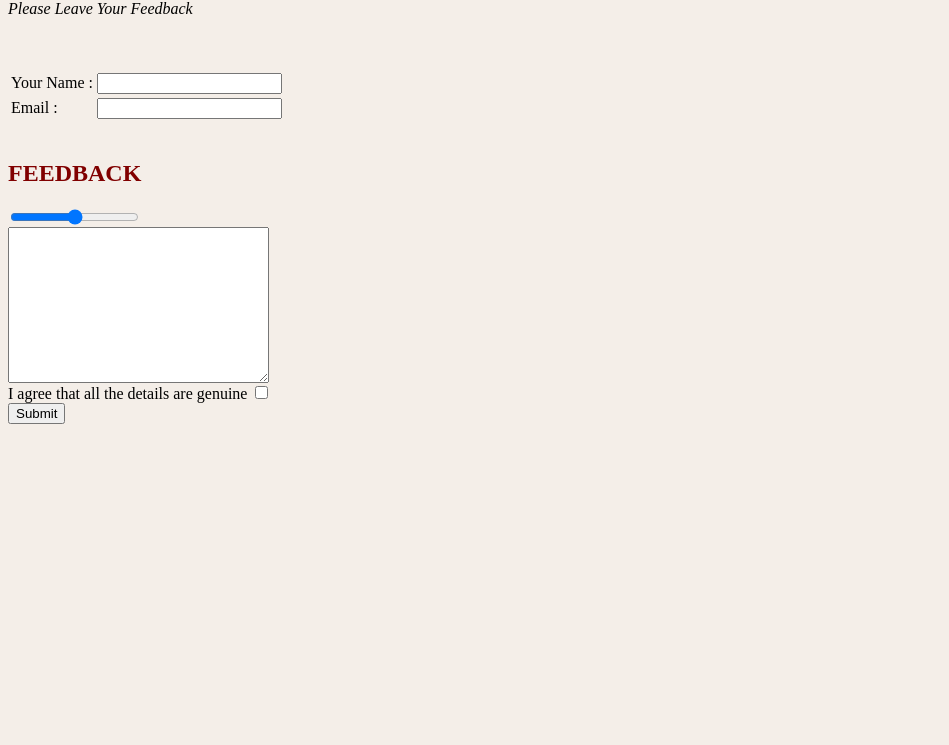
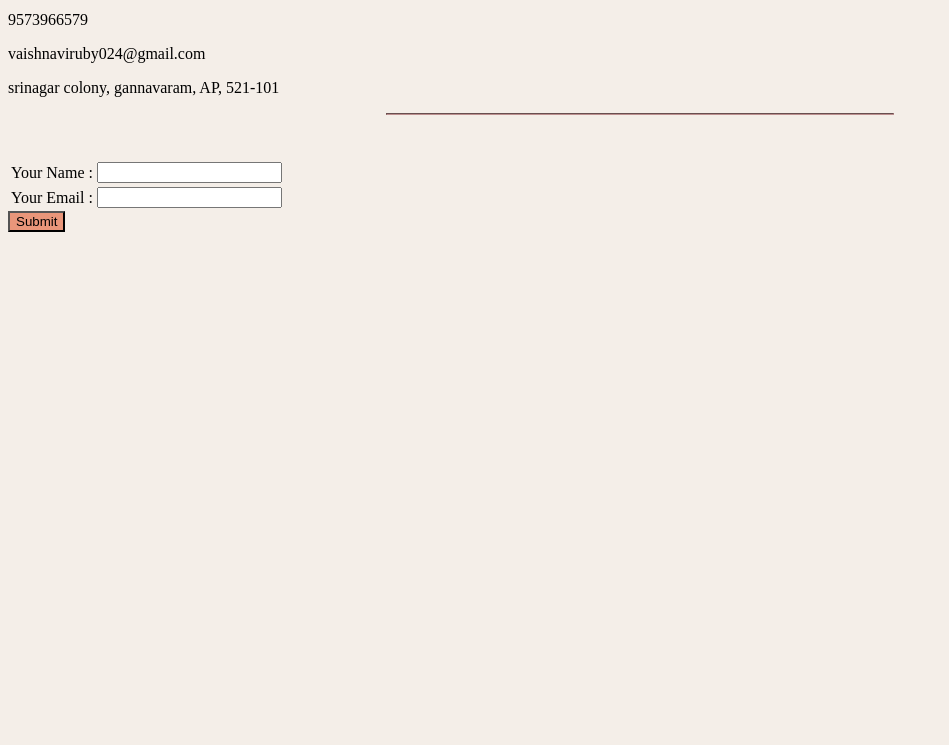
Before and after one commit to Vaishnavi-Kocherla/CV, a plain HTML site: page feedback.html in a window 1280 px wide. Shown: the part 55-800 px from the top of the page, without its empty margins (0-949 px from the left). Drawn offline with Linux system fonts and the light colour scheme; files that its build step writes are made by us from their sources.

Commit message:
Update feedback.html

```diff
--- a/feedback.html
+++ b/feedback.html
@@ -1,27 +1,28 @@
-<Html>
+<html>
+    <head>
+        <title>
+            CONTACT ME 📞
+        </title>
+    </head>
     <body>
-        <link rel="stylesheet" href="css/styles.css">
-        <h2>FEEDBACK FORM</h2>
-        <p><em> Please Leave Your Feedback </em></p>
-        <form action="mailto:vaishnaviruby024@gmail.com">
+        <link rel="stylesheet" href="styles.css">
+        <h1>My Contact Details</h1>
+        <p>9573966579</p>
+        <p>vaishnaviruby024@gmail.com</p>
+        <p>srinagar colony, gannavaram, AP, 521-101</p>
+        <hr>
+        <form class="" action='mailto:vaishnaviruby024@gmail.com' method="post">
             <table>
                 <tr>
                     <td><label>Your Name :</label></td>
                     <td><input type="text" name="Your Name"></td>
                 </tr><br>
                 <tr>
-                    <td><label >Email :</label></td>
+                    <td><label >Your Email :</label></td>
                     <td><input type="email" name="Your Email"></td>
                 </tr><br>
             </table>
-            <br>
-            <h2><label>FEEDBACK </label></h2>
-            <input type="range"><br>
-            <textarea name="Your Feedback" cols="30" rows="10"></textarea><br>
-            <label >I agree that all the details are genuine</label>
-            <input type="checkbox"><br>
-            <input type="submit" >
+            <input type="submit" style= "background-color: darksalmon;">
         </form>
-
     </body>
-</Html>
+</html>
```
